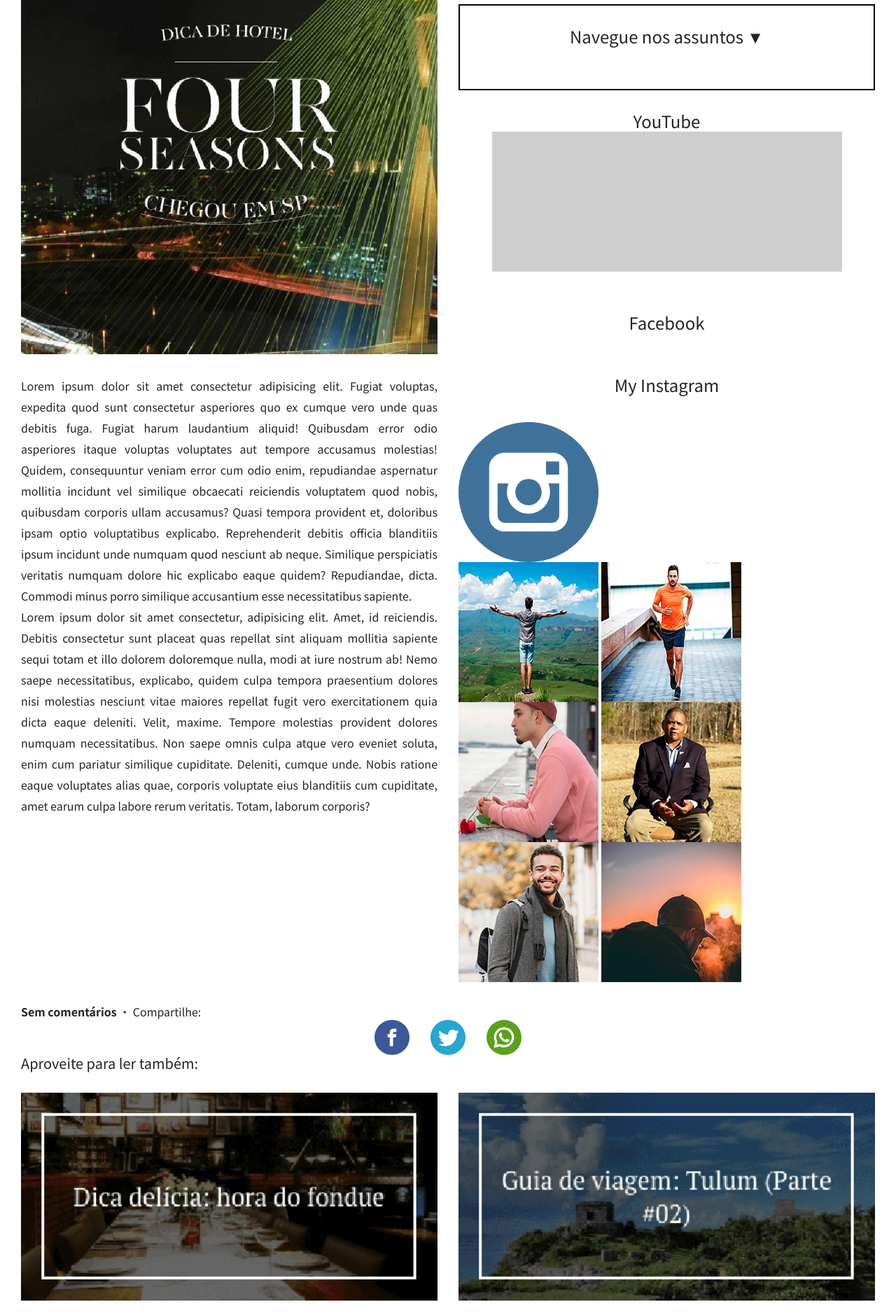
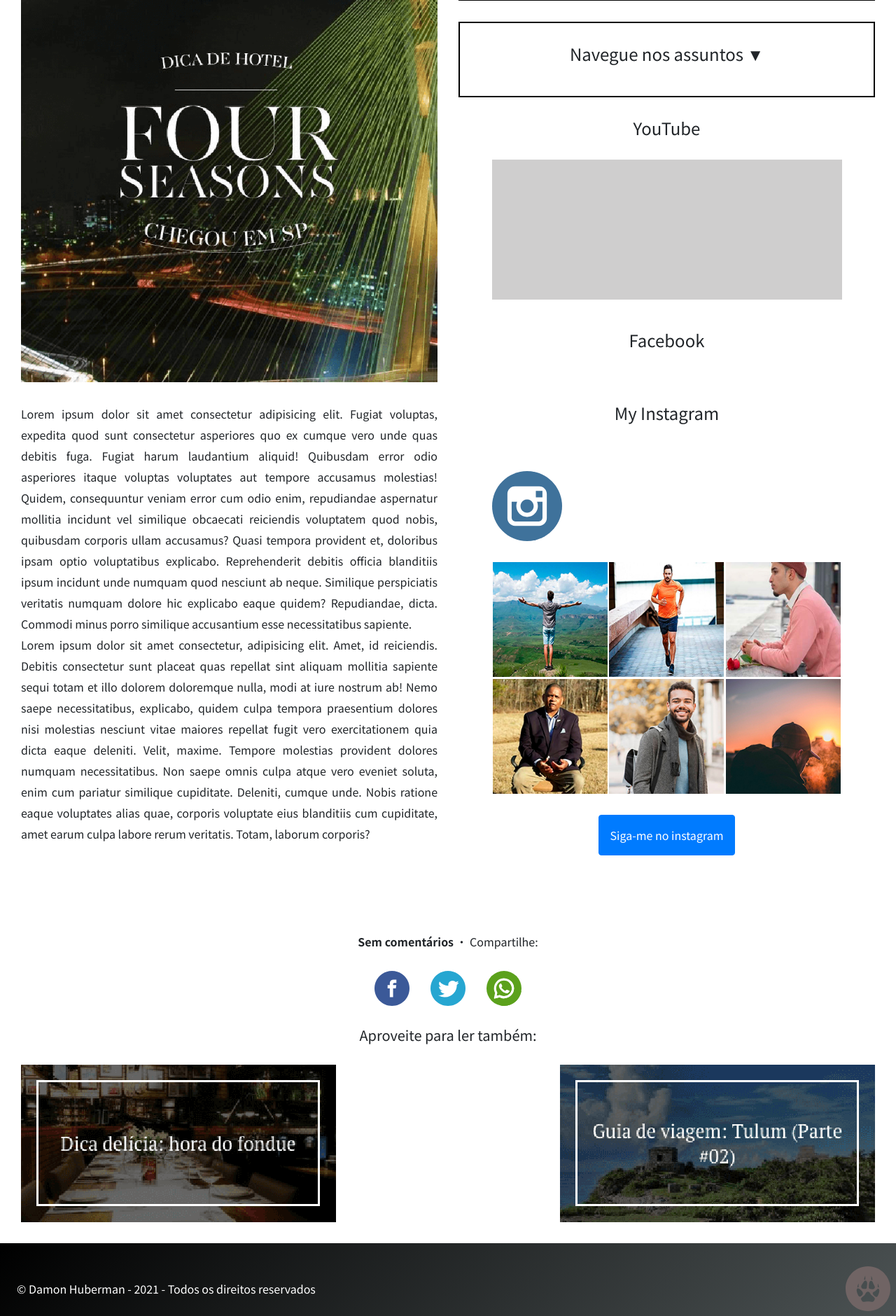
Before and after one commit to OziasJr/damon-huberman, a PHP site: page / in a window 1280 px wide. Shown: the part 1647-3527 px from the top of the page at 70% size. Run offline with PHP 8.4, Linux system fonts and the light colour scheme; some libraries are stand-ins or nearby versions; some web fonts are replaced; grey boxes are pictures that could not be loaded.

Commit message:
index and style

```diff
--- a/assets/css/style.css
+++ b/assets/css/style.css
@@ -54,6 +54,7 @@ img {
 
 .header nav {
     background: linear-gradient(135deg, #000000, #4d5455);
+    height: 130px;
 }
 
 
@@ -170,7 +171,7 @@ img {
 
 .youtube, .facebook, .instagram {
     text-align: center;
-    margin-bottom: 0;
+    margin-bottom: 30px;
 }
 
 .fb-page {
@@ -224,11 +225,37 @@ img {
     grid-column: 2 / 2;
 }
 
-.inst > a > img {
-    width: 200px;
-    height: 200px;
+.img-instagram {
+    width: 500px;
+    height: 500px;
 }
 
+.img-instagram a,
+.img-instagram img {
+    align-items: center;
+    text-align: center;
+    margin: auto;
+    width: 164px;
+    height: 164px;
+}
+
+.inst > a > img {
+    width: 100px;
+    height: 100px;
+    margin-bottom: 30px;
+}
+
+.inst {
+    margin: auto;
+}
+
+.img-one {
+    margin-bottom: 3px;
+}
+
+.img-two {
+    margin-bottom: 30px;
+}
 
 
 
@@ -245,28 +272,23 @@ img {
 .end .send > div > a > img {
     width: 50px;
     height: 50px;
+    margin-bottom: 30px;
+}
+
+.end > div > p {
+    text-align: center;
+    margin-bottom: 30px;
 }
 
 .end h5 {
     margin-bottom: 0;
+    text-align: center;
+    margin-bottom: 30px;
 }
 
 .img5, .img6 {
-    width: 100vw;
+    width: 100%;
 }
-
-.img5 {
-    grid-column: 1 / 1;
-    grid-row: span 1;
-}
-
-.img6 {
-    grid-column: 2 / 2;
-    grid-row: span 1;
-}
-
-
-
 
 
 
@@ -276,6 +298,7 @@ img {
 .footer {
     grid-area: footer;
     background: linear-gradient(135deg, #000000, #4d5455);
+    height: 130px;
 }
 
 .footer img {
--- a/index.php
+++ b/index.php
@@ -16,7 +16,7 @@
           <ul class="d-flex">
             <li><a href="#" class="btn p-3 text-secondary"><b>Home</b></a></li>
             <li><a href="#" class="btn p-3 text-white">Sobre</a></li>
-            <li><a href="#" class="btn p-3 text-white">Image and Style</a></li>
+            <li><a href="#" class="btn p-3 text-white">Consultoria de Imagem e Estilo</a></li>
             <li><a href="#" class="btn p-3 text-white">Contato</a></li>
           </ul>
           <form action="" class="col-12 col-lg-auto mb-3 mb-lg-0 me-lg-3">
@@ -95,12 +95,17 @@
             <a href="https://www.instagram.com/" target="_blank"><img src="./assets/icon/instagram.svg
             " alt=""></a>
             <div class="img-instagram">
+              <div class="img-one d-flex justify-between">
                 <a href="https://instagram.com/" target="_blank"><img src="./assets/img/instagram01.jpg" alt=""></a>
                 <a href="https://instagram.com/" target="_blank"><img src="./assets/img/instagram02.jpg" alt=""></a>
                 <a href="https://instagram.com/" target="_blank"><img src="./assets/img/instagram03.jpg" alt=""></a>
+              </div>
+              <div class="img-two d-flex justify-between">
                 <a href="https://instagram.com/" target="_blank"><img src="./assets/img/instagram04.jpg" alt=""></a>
                 <a href="https://instagram.com/" target="_blank"><img src="./assets/img/instagram05.jpg" alt=""></a>
                 <a href="https://instagram.com/" target="_blank"><img src="./assets/img/instagram06.jpg" alt=""></a>
+              </div>
+              <button type="button" class="btn p-3 btn-primary d-flex mx-auto">Siga-me no instagram</button>
             </div>
           </div>
         <div class="col-wide end">
@@ -115,9 +120,11 @@
             </div>
           </div>
           <h5 class="col-wide">Aproveite para ler também:</h5>
+          <div class="img-end d-flex justify-content-between">
+            <a href="#"><img class="img-fluid img5" src="./assets/img/img5@1,5x.png" alt=""></a>
+            <a href="#"><img class="img-fluid img6" src="./assets/img/img6@1,5x.png" alt=""></a>
           </div>
-        <a href="#"><img class="img5" src="./assets/img/img5@1,5x.png" alt=""></a>
-        <a href="#"><img class="img6" src="./assets/img/img6@1,5x.png" alt=""></a>
+        </div>
       </main>
       <footer class="footer text-white align-items-center d-flex justify-content-between">
         <p class="p-4">© Damon Huberman - 2021 - Todos os direitos reservados</p>
```
Lines whose indentation alone changed are shown as unchanged.
